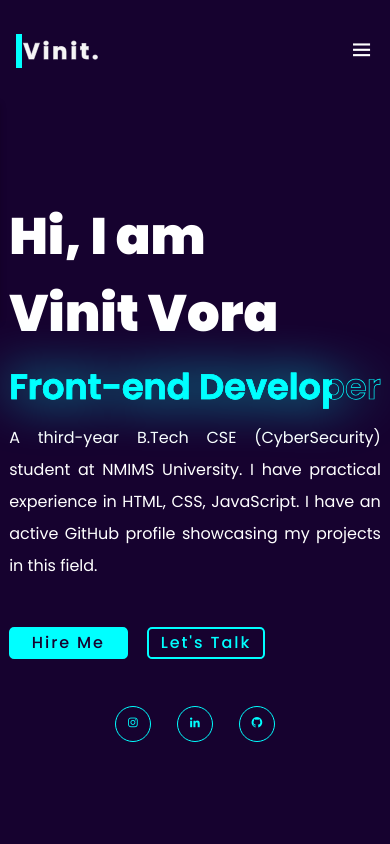
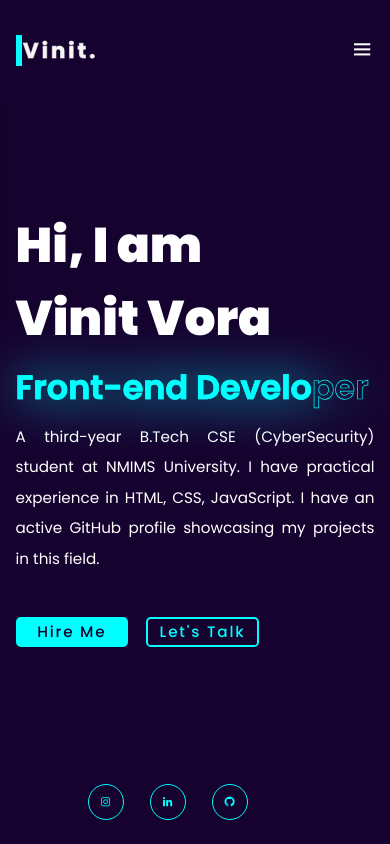
Before and after one commit to VinitVora/PersonalPortfolio, a plain HTML site: page index.html in a window 390 px wide. Shown: the top 844 px of the page. Drawn offline with nearby package versions, Linux system fonts and the light colour scheme; a script that the page names is missing.

Commit message:
Update style.css

```diff
--- a/style.css
+++ b/style.css
@@ -1078,6 +1078,10 @@ span {
 }
 
 @media (max-width: 462px) {
+    html{
+        font-size: 38%;
+    }
+
     .home {
         justify-content: center;
     }
@@ -1115,7 +1119,8 @@ span {
     }
 
     .home-social a {
-        bottom: 8rem;
+        bottom: -4rem;
+        right: 4.5rem;
     }
 
     .contact form .input-box .input-feild {
@@ -1132,6 +1137,10 @@ span {
 }
 
 @media (max-width: 371px) {
+    html{
+        font-size: 27.5%;
+    }
+
     .home {
         justify-content: center;
     }
@@ -1149,7 +1158,7 @@ span {
     }
 
     .home-social a {
-        bottom: 8rem;
+        bottom: 12rem;
         z-index: 10;
     }
 
```
